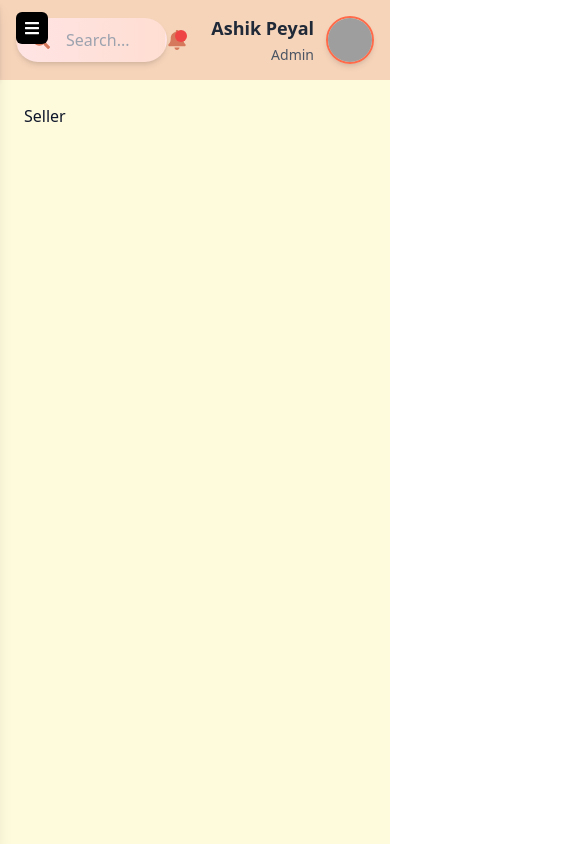
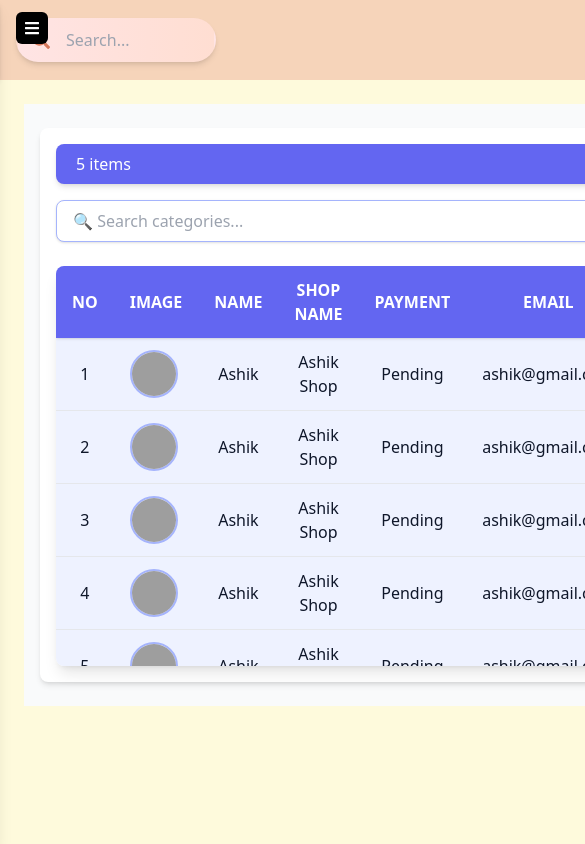
Before and after one commit to AshikurZaman01/Multi-Vendor-Ecommerce-Website-MERN, a React (Vite) app in the folder Front End/: page /admin/seller in a window 390 px wide. Shown: the top 844 px of the page, 585 px wide, since content can reach past the window. Built offline with nearby package versions, Linux system fonts and the light colour scheme; grey boxes are pictures that could not be loaded.

Commit message:
add responsive Admin Dashboard Seller

```diff
--- a/Front End/src/Components/Views/Auth/Admin/AdminDashboard/AdminSeller/AdminSeller.jsx
+++ b/Front End/src/Components/Views/Auth/Admin/AdminDashboard/AdminSeller/AdminSeller.jsx
@@ -1,8 +1,27 @@
+import { useState } from "react";
+import SellerPerPage from "./SellerPerPage";
+import SellerSearch from "./SellerSearch";
+import SellerList from "./SellerList";
 
 const AdminSeller = () => {
+    const [currentPage, setCurrentPage] = useState(1);
+    const [searchData, setSearchData] = useState("");
+    const [perPageItems, setPerPageItems] = useState(5);
+
     return (
-        <div>Seller</div>
-    )
-}
+        <div className="px-4 lg:px-8 py-6 bg-gray-50">
+            <div className="bg-white p-4 md:p-6 rounded-lg shadow-md">
+                {/* Filter Options */}
+                <div className="flex flex-col md:flex-row md:justify-between md:items-center mb-6 gap-4">
+                    <SellerPerPage setPerPageItems={setPerPageItems} />
+                    <SellerSearch searchData={searchData} setSearchData={setSearchData} />
+                </div>
 
-export default AdminSeller
+                {/* Seller List Table */}
+                <SellerList />
+            </div>
+        </div>
+    );
+};
+
+export default AdminSeller;
--- /dev/null
+++ b/Front End/src/Components/Views/Auth/Admin/AdminDashboard/AdminSeller/SellerList.jsx
@@ -0,0 +1,59 @@
+import React from 'react';
+import { FaEdit } from 'react-icons/fa';
+import { FaTrashCan } from 'react-icons/fa6';
+import { Link } from 'react-router-dom';
+
+const SellerList = () => {
+    return (
+        <div className="overflow-x-auto max-h-[400px] rounded-lg shadow-lg">
+            <table className="min-w-full text-center bg-indigo-50 rounded-lg">
+                <thead className="sticky top-0 bg-indigo-500 text-white shadow uppercase">
+                    <tr>
+                        <th className="px-4 py-3 font-semibold">No</th>
+                        <th className="px-4 py-3 font-semibold">Image</th>
+                        <th className="px-4 py-3 font-semibold">Name</th>
+                        <th className="px-4 py-3 font-semibold">Shop Name</th>
+                        <th className="px-4 py-3 font-semibold">Payment</th>
+                        <th className="px-4 py-3 font-semibold">Email</th>
+                        <th className="px-4 py-3 font-semibold">Division</th>
+                        <th className="px-4 py-3 font-semibold">District</th>
+                        <th className="px-4 py-3 font-semibold">Action</th>
+                    </tr>
+                </thead>
+                <tbody>
+                    {[1, 2, 3, 4, 5].map((item, index) => (
+                        <tr
+                            key={index}
+                            className="hover:bg-indigo-100 transition duration-200"
+                        >
+                            <td className="px-4 py-2 border-b">{index + 1}</td>
+                            <td className="px-4 py-2 border-b">
+                                <img
+                                    src="https://img.freepik.com/free-vector/simple-flat-i-heart-you-valentine-s-day-t-shirt_742173-14411.jpg"
+                                    alt="Category"
+                                    className="h-12 w-12 md:h-16 md:w-16 rounded-full border-2 border-indigo-300"
+                                />
+                            </td>
+                            <td className="px-4 py-2 border-b">Ashik</td>
+                            <td className="px-4 py-2 border-b">Ashik Shop</td>
+                            <td className="px-4 py-2 border-b">Pending</td>
+                            <td className="px-4 py-2 border-b">ashik@gmail.com</td>
+                            <td className="px-4 py-2 border-b">Khulna</td>
+                            <td className="px-4 py-2 border-b">Fulbari gate</td>
+                            <td className="px-4 py-2 border-b">
+                                <Link to="#" className="mr-2 text-indigo-500 hover:text-indigo-700">
+                                    <FaEdit />
+                                </Link>
+                                <Link to="#" className="ml-2 text-red-500 hover:text-red-700">
+                                    <FaTrashCan />
+                                </Link>
+                            </td>
+                        </tr>
+                    ))}
+                </tbody>
+            </table>
+        </div>
+    );
+};
+
+export default SellerList;
--- /dev/null
+++ b/Front End/src/Components/Views/Auth/Admin/AdminDashboard/AdminSeller/SellerPerPage.jsx
@@ -0,0 +1,14 @@
+const SellerPerPage = ({ setPerPageItems }) => {
+    return (
+        <select
+            onChange={(e) => setPerPageItems(Number(e.target.value))}
+            className="px-4 py-2 bg-indigo-500 text-white rounded-lg shadow-md focus:outline-none focus:ring-2 focus:ring-indigo-400 w-full sm:w-auto"
+        >
+            <option value="5">5 items</option>
+            <option value="10">10 items</option>
+            <option value="20">20 items</option>
+        </select>
+    )
+}
+
+export default SellerPerPage;
--- /dev/null
+++ b/Front End/src/Components/Views/Auth/Admin/AdminDashboard/AdminSeller/SellerSearch.jsx
@@ -0,0 +1,14 @@
+
+const SellerSearch = ({ searchData, setSearchData }) => {
+    return (
+        <input
+            value={searchData}
+            onChange={(e) => setSearchData(e.target.value)}
+            className="px-4 py-2 border border-indigo-300 bg-white text-indigo-600 rounded-lg shadow focus:border-indigo-500 focus:outline-none"
+            placeholder="🔍 Search categories..."
+            type="text"
+        />
+    )
+}
+
+export default SellerSearch
```
